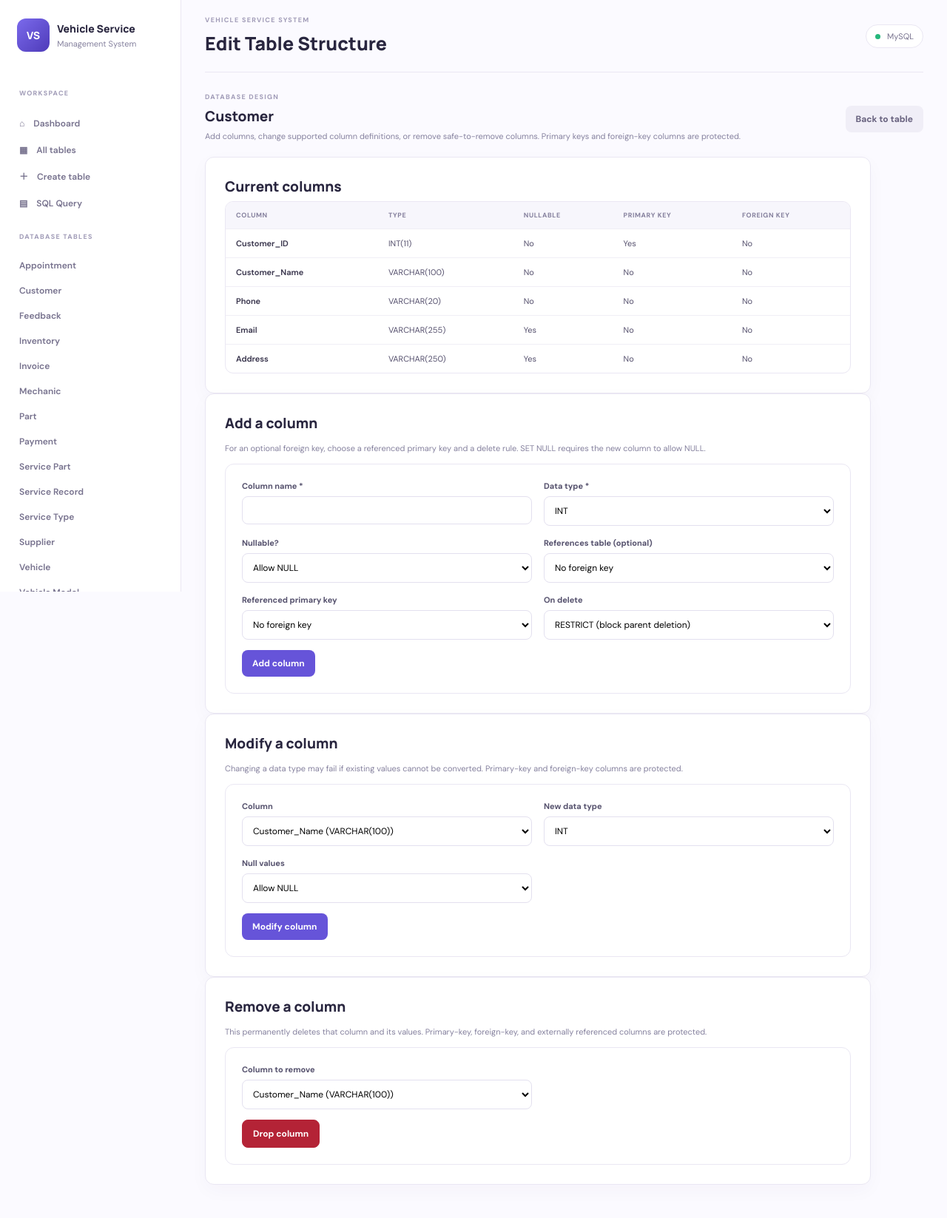
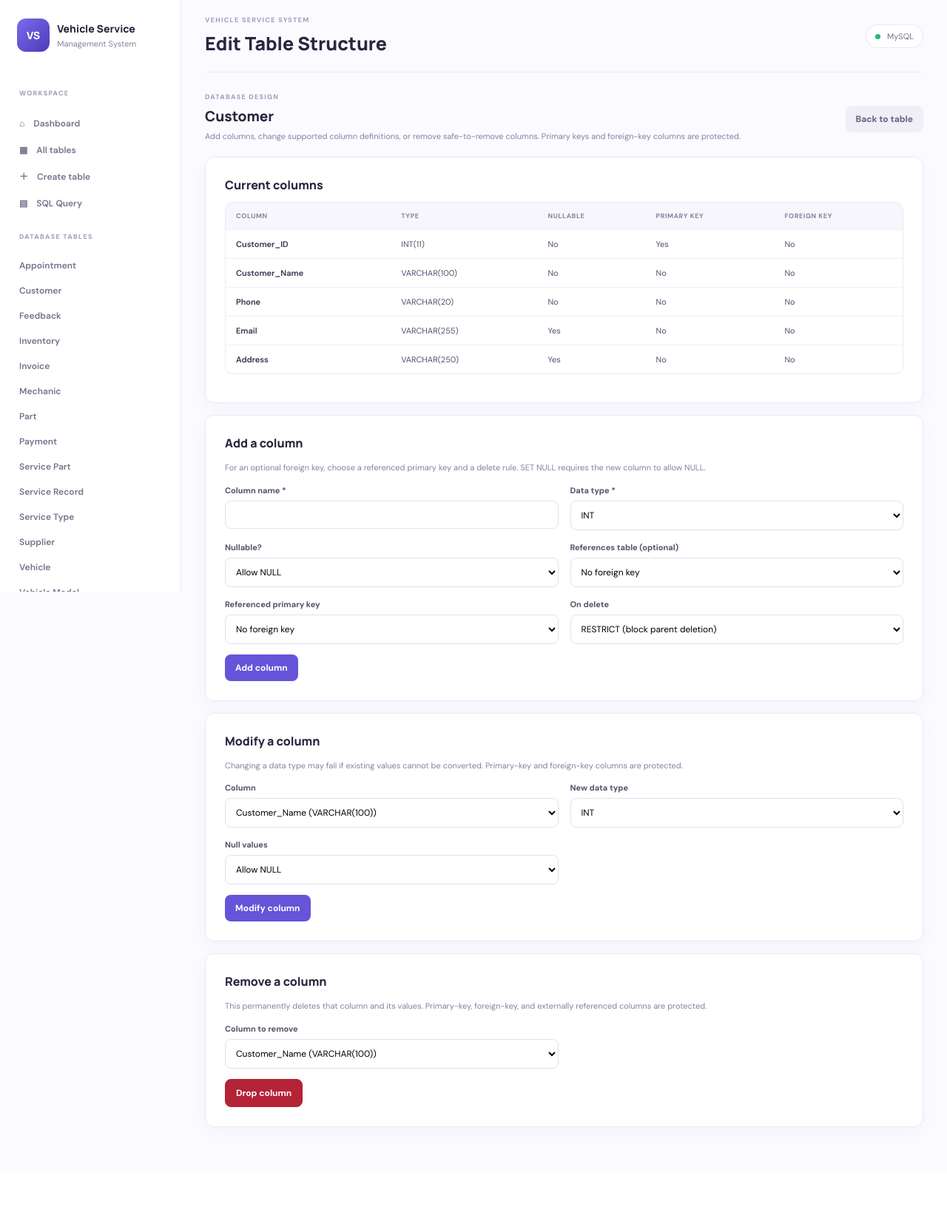
Before and after one commit to SourishHere/dbms---workbench, a Flask app: page /edit-table/customer in a window 1280 px wide. Shown: the whole page at 74% size. After the commit the page ends 1524 px from the top, so only its background shows below. Run offline with Flask 3, Linux system fonts and the light colour scheme.

Commit message:
Style table structure editor

```diff
--- a/static/style.css
+++ b/static/style.css
@@ -93,3 +93,12 @@
 .table-header-actions form{margin:0}
 .button.danger{background:#b42336;color:#fff;border:1px solid #b42336}
 .button.danger:hover{background:#8f1d2b}
+
+
+/* Table structure editor */
+.schema-editor{margin:16px 0;max-width:1100px}
+.schema-editor h2{margin:0 0 12px;font:800 16px Manrope,sans-serif}
+.schema-editor .record-form{max-width:none;padding:0;border:0}
+.schema-editor .tablewrap{margin:12px 0}
+.schema-editor .form-actions{justify-content:flex-start}
+.schema-editor .note{line-height:1.6}
```
